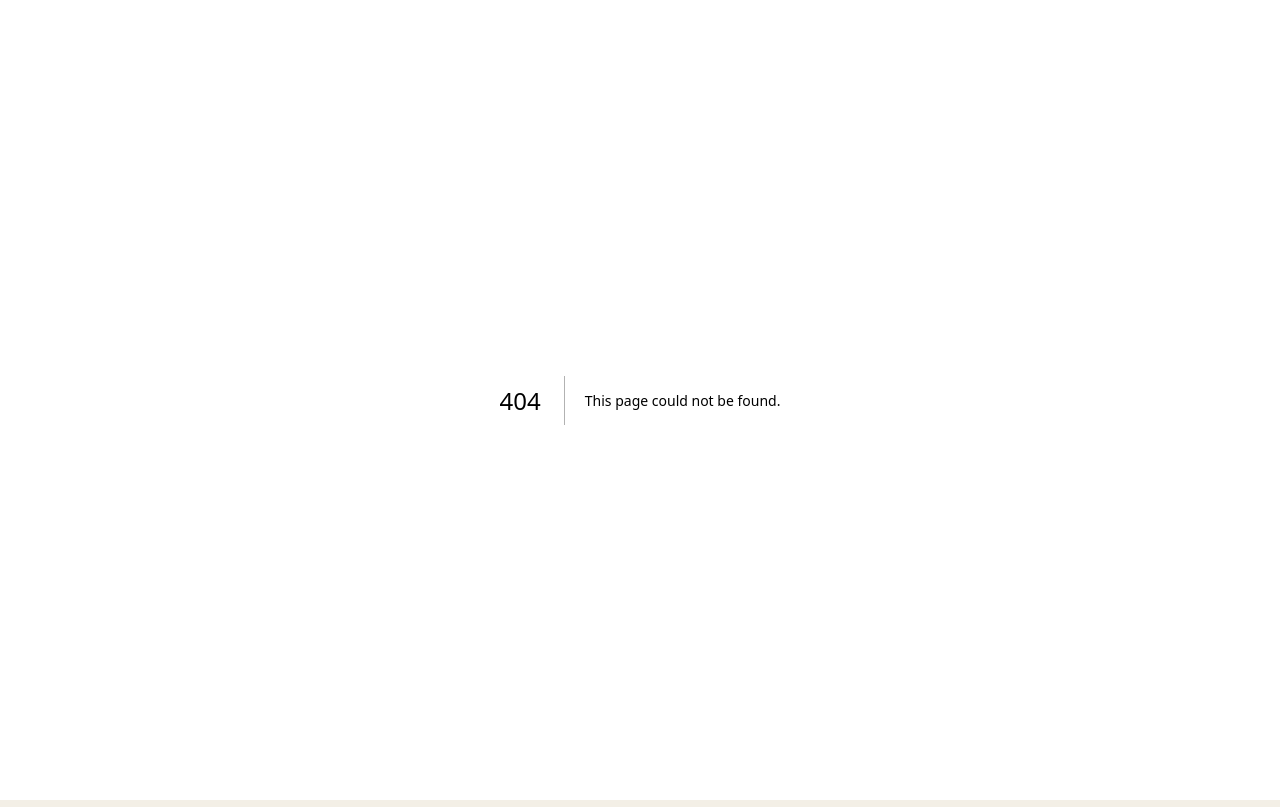
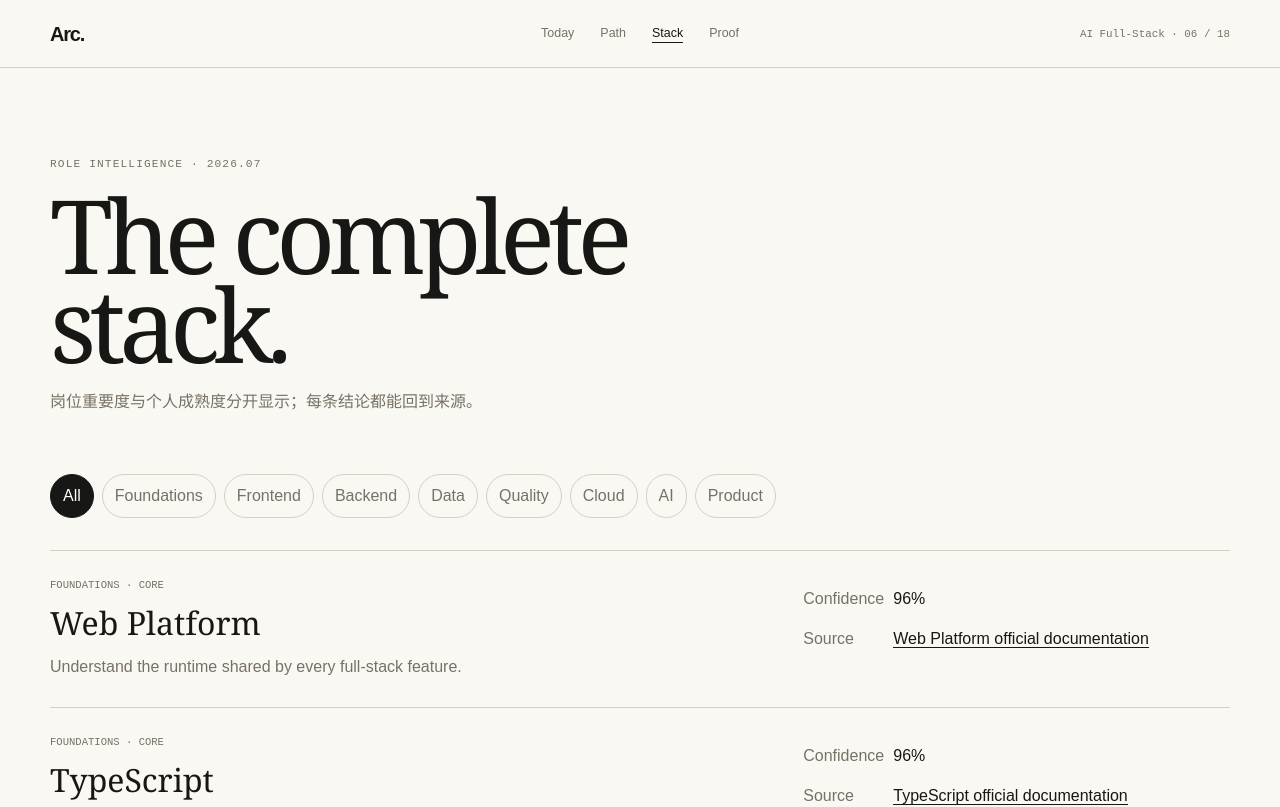
Before and after one commit to Earorua/arc, a Next.js app: page /stack in a window 1280 px wide. Before the commit this address had no page. Shown: the top 807 px of the page. Built offline with nearby package versions, Linux system fonts and the light colour scheme.

Commit message:
feat: add attributable Stack browser

```diff
--- /dev/null
+++ b/app/components/stack/stack-browser.tsx
@@ -0,0 +1,61 @@
+"use client";
+
+import { useState } from "react";
+import type { SkillCategory, SkillNode } from "../../domain/learning";
+import { filterSkills } from "../../lib/skill-map";
+
+const categories: ReadonlyArray<readonly [SkillCategory | "all", string]> = [
+  ["all", "All"],
+  ["foundations", "Foundations"],
+  ["frontend", "Frontend"],
+  ["backend", "Backend"],
+  ["data", "Data"],
+  ["quality", "Quality"],
+  ["cloud", "Cloud"],
+  ["ai", "AI"],
+  ["product", "Product"],
+];
+
+export function StackBrowser({ skills }: { skills: ReadonlyArray<SkillNode> }) {
+  const [category, setCategory] = useState<SkillCategory | "all">("all");
+  const filteredSkills = filterSkills(skills, category);
+
+  return (
+    <section lang="en">
+      <div className="stack-filters" role="group" aria-label="Skill categories">
+        {categories.map(([value, label]) => (
+          <button
+            aria-pressed={category === value}
+            key={value}
+            onClick={() => setCategory(value)}
+            type="button"
+          >
+            {label}
+          </button>
+        ))}
+      </div>
+      <div className="skill-list">
+        {filteredSkills.map((skill) => {
+          const source = skill.sources[0];
+
+          return (
+            <article key={skill.id}>
+              <div>
+                <p>{skill.category} · {skill.importance}</p>
+                <h2>{skill.name}</h2>
+                <span>{skill.why}</span>
+              </div>
+              <dl>
+                <div><dt>Confidence</dt><dd>{Math.round(skill.confidence * 100)}%</dd></div>
+                <div>
+                  <dt>Source</dt>
+                  <dd>{source ? <a href={source.url}>{source.title}</a> : "Source unavailable"}</dd>
+                </div>
+              </dl>
+            </article>
+          );
+        })}
+      </div>
+    </section>
+  );
+}
--- a/app/globals.css
+++ b/app/globals.css
@@ -126,3 +126,15 @@ button, a { -webkit-tap-highlight-color: transparent; }
 .task-steps strong { font-weight: 560; }
 .deliverable-bar { display: flex; align-items: center; justify-content: space-between; gap: 20px; margin-top: 34px; border-radius: 12px; background: var(--charcoal); color: white; padding: 18px 20px; }
 .deliverable-bar button { border: 0; background: transparent; color: #a8efbc; cursor: pointer; }
+
+.stack-filters { display: flex; gap: 8px; margin: 58px 0 24px; overflow-x: auto; padding-bottom: 8px; }
+.stack-filters button { flex: 0 0 auto; border: 1px solid var(--hairline); border-radius: 999px; background: transparent; padding: 9px 12px; color: var(--stone); cursor: pointer; }
+.stack-filters button[aria-pressed="true"] { border-color: var(--charcoal); background: var(--charcoal); color: white; }
+.skill-list article { display: grid; grid-template-columns: 1.25fr 0.75fr; gap: 42px; padding: 28px 0; border-top: 1px solid var(--hairline); }
+.skill-list article p { color: var(--stone); font: 0.66rem ui-monospace, monospace; text-transform: uppercase; }
+.skill-list h2 { margin: 8px 0; font-family: var(--display); font-size: 2rem; font-weight: 500; }
+.skill-list span, .skill-list dt { color: var(--stone); }
+.skill-list dl { margin: 0; }
+.skill-list dl div { display: grid; grid-template-columns: 90px 1fr; padding: 8px 0; }
+.skill-list dd { margin: 0; }
+.skill-list dd a { border-bottom: 1px solid currentColor; }
--- /dev/null
+++ b/app/lib/skill-map.ts
@@ -0,0 +1,8 @@
+import type { SkillCategory, SkillNode } from "../domain/learning";
+
+export function filterSkills(
+  skills: ReadonlyArray<SkillNode>,
+  category: SkillCategory | "all",
+): SkillNode[] {
+  return category === "all" ? [...skills] : skills.filter((skill) => skill.category === category);
+}
--- /dev/null
+++ b/app/stack/page.tsx
@@ -0,0 +1,16 @@
+import { StackBrowser } from "../components/stack/stack-browser";
+import { WorkspaceShell } from "../components/workspace/workspace-shell";
+import { flagshipRole } from "../data/flagship-role";
+
+export default function StackPage() {
+  return (
+    <WorkspaceShell current="Stack">
+      <section className="workspace-intro">
+        <p className="eyebrow" lang="en">Role intelligence · {flagshipRole.version}</p>
+        <h1 lang="en">The complete stack.</h1>
+        <p>岗位重要度与个人成熟度分开显示；每条结论都能回到来源。</p>
+      </section>
+      <StackBrowser skills={flagshipRole.skills} />
+    </WorkspaceShell>
+  );
+}
```
Also changed, not shown: 2 other files (tests, documents, lock files or other folders).
